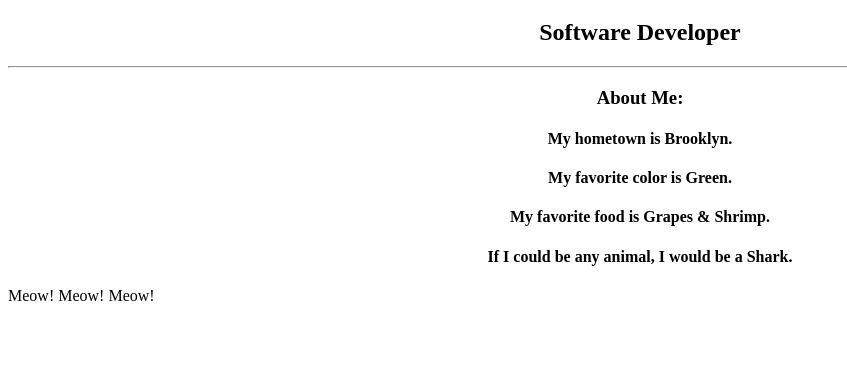
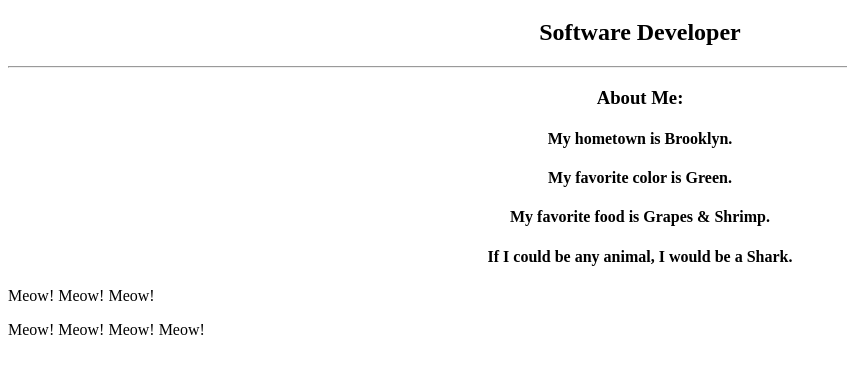
Before and after one commit to veronicaa528/my-first-repo, a plain HTML site: page index.html in a window 1280 px wide. Shown: the part 61-434 px from the top of the page, without its empty margins (0-847 px from the left). Drawn offline with Linux system fonts and the light colour scheme.

Commit message:
second time meowing

```diff
--- a/index.html
+++ b/index.html
@@ -19,3 +19,4 @@
 		  </body>
 		</html>
         <p>Meow! Meow! Meow!</p>
+        <p>Meow! Meow! Meow! Meow!</p>
```
